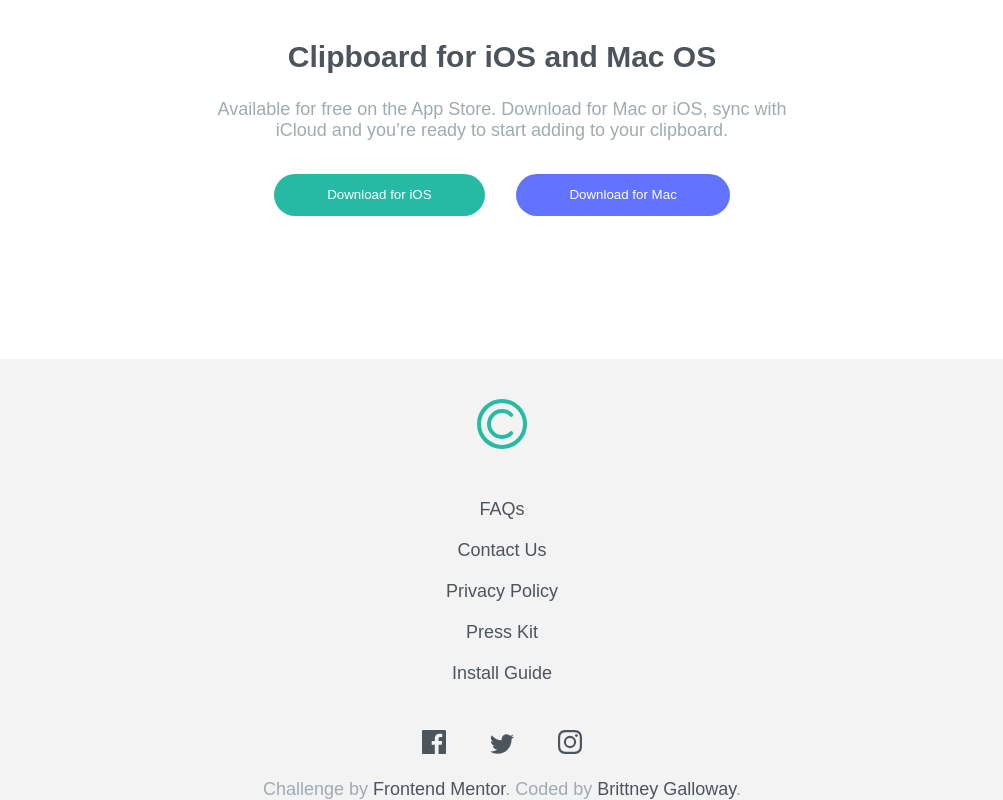
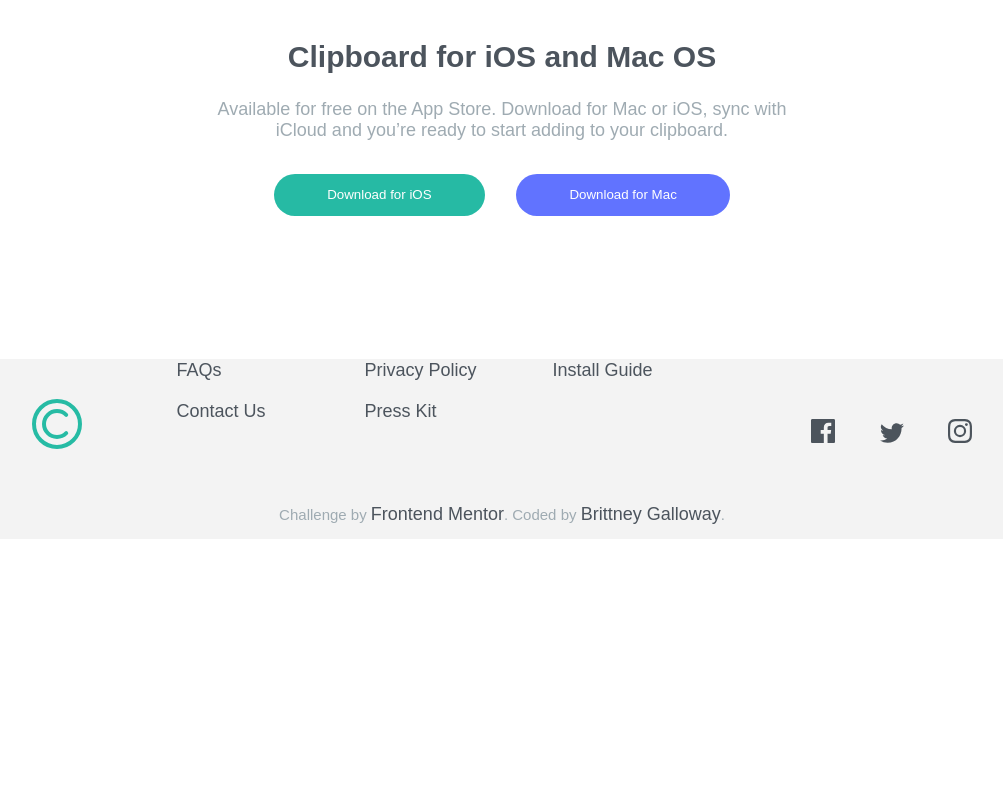
Before and after one commit to brittgalloway/clipboard, a website: page index.html in a window 1280 px wide. Shown: the part 3460-4260 px from the top of the page, without its empty margins (138-1141 px from the left). After the commit the page ends 4005 px from the top, so only its background shows below. Drawn offline with Linux system fonts and the light colour scheme; a web font is replaced by a local one.

Commit message:
desktop view done

```diff
--- a/index.html
+++ b/index.html
@@ -172,12 +172,13 @@
           ><img src="images/icon-instagram.svg" alt="Instagram link"
         /></a>
       </span>
-      <p class="attribution">
+      <p class="attribution"><small>
         Challenge by
         <a href="https://www.frontendmentor.io?ref=challenge" target="_blank"
           >Frontend Mentor</a
         >. Coded by
         <a href="https://sleepygallows.com/webdev">Brittney Galloway</a>.
+        </small>
       </p>
     </footer>
   </body>
--- a/style.scss
+++ b/style.scss
@@ -101,6 +101,7 @@
 }
 ul {
   list-style-type: none;
+  display: block;
   padding: 0;
   li {
     padding: 10px;
@@ -108,6 +109,7 @@
 }
 footer {
   margin-top: 110px;
+  text-align: center;
   .footerLogo {
     width: 15%;
     padding-top: 40px;
@@ -180,9 +182,31 @@
   }
   footer {
     width: 100vw;
+    text-align: start;
+    height: 180px;
     .footerLogo {
       width: 50px;
-      padding-top: 40px;
+     margin-left: 150px;
+    }
+    ul{
+        display:inline-block;
+        column-count: 3;
+        margin: 0 40px;
+        height: fit-content;
+        transform: translateY(-52px);
+        li{
+            padding:10px;
+            margin: 0 20px;
+        }
+    }
+    .icons{
+        float:right;
+        padding: 40px 0 0 0;
+        margin-right:150px ;
+    }
+    .attribution{
+        width: fit-content;
+        padding: 20px 0
     }
   }
 }
```
Also changed, not shown: style.css, 1 other file.
